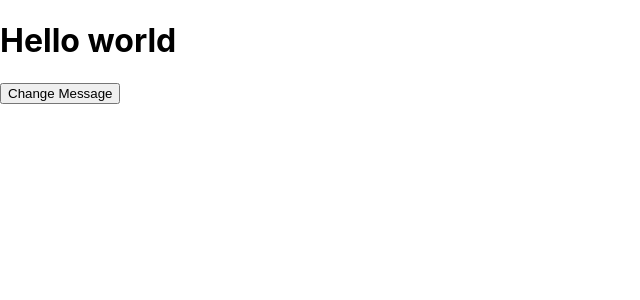
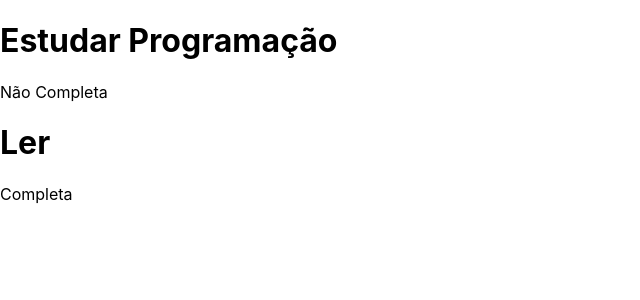
Before and after one commit to matheustanaka/react-studies, a React (Create React App) app: page / in a window 1280 px wide. Shown: the top 300 px of the page, without its empty margins (0-640 px from the left). Built offline with nearby package versions, Linux system fonts and the light colour scheme.

Commit message:
feat: add TaskItem component and learning about props

```diff
--- a/src/App.js
+++ b/src/App.js
@@ -1,18 +1,26 @@
 import {useState} from "react";
-
+import TaskItem from "./components/TaskItem";
 
 const App = () => {
-  const [message, setMessage] = useState('Hello world')
 
+  const [tasks, setTasks] = useState([
+    {
+      id: '1',
+      description: 'Estudar Programação',
+      isCompleted: false,
+    },
+    {
+      id: '2',
+      description: 'Ler',
+      isCompleted: true,
+    }
+  ])
 
-  const handleChangeMessage = () => {
-    setMessage("olá mundo");
-
-  }
   return (
     <>
-      <h1>{message}</h1>
-      <button onClick={handleChangeMessage}>Change Message</button>
+      {tasks.map((task) => (
+        <TaskItem key={task.id} task = {task}/>
+      ))}
     </>
   );
 }
--- /dev/null
+++ b/src/components/TaskItem.js
@@ -0,0 +1,10 @@
+const TaskItem = ({task}) => {
+    return (
+        <>
+            <h1>{task.description}</h1>
+            <p>{task.isCompleted ? "Completa" : "Não Completa"}</p>
+        </>
+    );
+};
+
+export default TaskItem;
```
